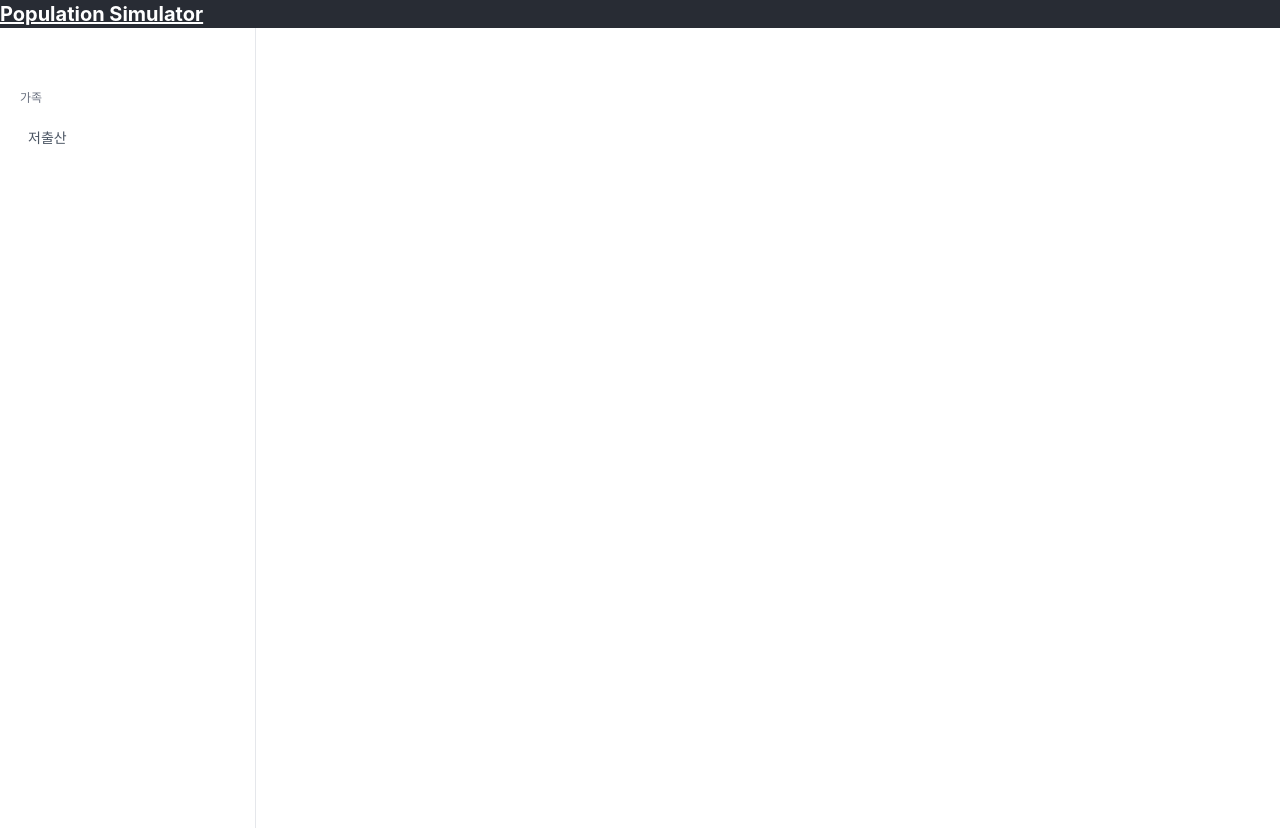
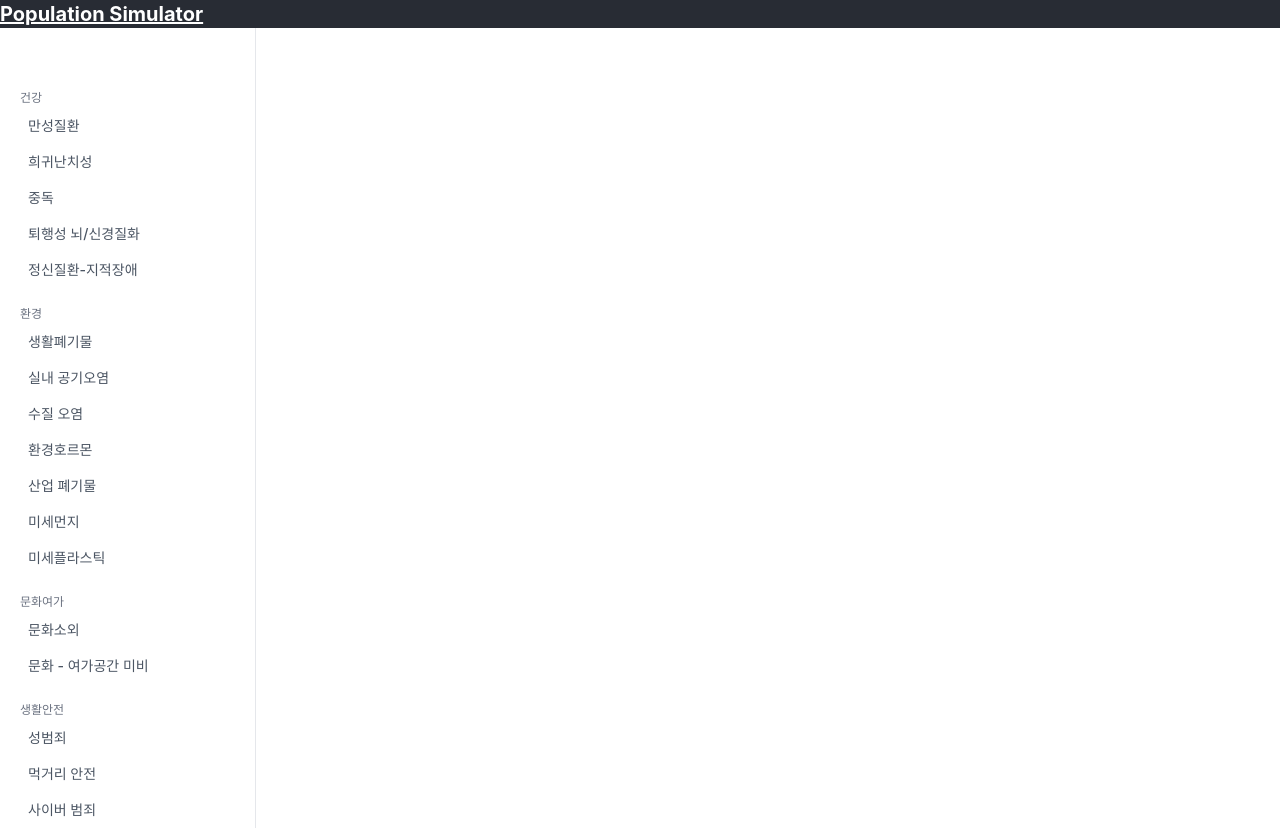
Before and after one commit to sean-ineeji/proj-rnd-population, a React (Create React App) app in the folder population-simulator/: page / in a window 1280 px wide. Built offline with nearby package versions, Linux system fonts and the light colour scheme.

Commit message:
Edit Sidebar

```diff
--- a/population-simulator/src/components/Sidebar/Sidebar.tsx
+++ b/population-simulator/src/components/Sidebar/Sidebar.tsx
@@ -1,7 +1,49 @@
-import React from 'react';
+import React, { useState } from 'react';
 import tw from 'tailwind-styled-components';
 
 const Sidebar = () => {
+  const issues = {
+    건강: [
+      '만성질환',
+      '희귀난치성',
+      '중독',
+      '퇴행성 뇌/신경질화',
+      '정신질환-지적장애',
+    ],
+    환경: [
+      '생활폐기물',
+      '실내 공기오염',
+      '수질 오염',
+      '환경호르몬',
+      '산업 폐기물',
+      '미세먼지',
+      '미세플라스틱',
+    ],
+    문화여가: ['문화소외', '문화 - 여가공간 미비'],
+    생활안전: [
+      '성범죄',
+      '먹거리 안전',
+      '사이버 범죄',
+      '가정 안전사고',
+      '화이트칼라 범죄',
+      '사생활 침해',
+      '가상증표(통화) 부작용',
+    ],
+    재난재해: [
+      '기상재해',
+      '화학사고',
+      '감염병',
+      '방사능 오염',
+      '지진',
+      '소방안전',
+    ],
+    에너지: ['전력수급', '에너지 빈곤'],
+    주거교통: ['불량/노후 주택', '교통 혼잡', '교통안전'],
+    가족: ['노인 소외 - 자살', '가정폭력', '저출산'],
+    교육: ['교육격차', '학교폭력'],
+    사회통합: ['의료격차', '정보격차', '취약계층 생활불편', '노동의 차별'],
+  };
+
   return (
     <div className="absolute inset-y-0 left-0  w-16">
       <aside className="flex flex-col w-64 h-screen px-5 py-8 overflow-y-auto bg-white border-r rtl:border-r-0 rtl:border-l dark:bg-gray-900 dark:border-gray-700">
@@ -16,12 +58,21 @@ const Sidebar = () => {
         <div className="flex flex-col justify-between flex-1 mt-6">
           <nav className="-mx-3 space-y-6 ">
             <div className="space-y-3 ">
-              <label className="px-3 text-xs text-gray-500 uppercase dark:text-gray-400">
-                가족
-              </label>
-              <button className="w-full flex items-center px-3 py-2 text-gray-600 transition-colors duration-300 transform rounded-lg dark:text-gray-200 hover:bg-gray-100 dark:hover:bg-gray-800 dark:hover:text-gray-200 hover:text-gray-700">
-                <p className="mx-2 text-sm font-medium">저출산</p>
-              </button>
+              {Object.entries(issues).map(([category, subIssues]) => (
+                <div key={category}>
+                  <label className="px-3 text-xs text-gray-500 uppercase dark:text-gray-400">
+                    {category}
+                  </label>
+                  {subIssues.map((subIssue) => (
+                    <button
+                      className="w-full flex items-center px-3 py-2 text-gray-600 transition-colors duration-300 transform rounded-lg dark:text-gray-200 hover:bg-gray-100 dark:hover:bg-gray-800 dark:hover:text-gray-200 hover:text-gray-700"
+                      key={subIssue}
+                    >
+                      <p className="mx-2 text-sm font-medium">{subIssue}</p>
+                    </button>
+                  ))}
+                </div>
+              ))}
             </div>
           </nav>
         </div>
```
